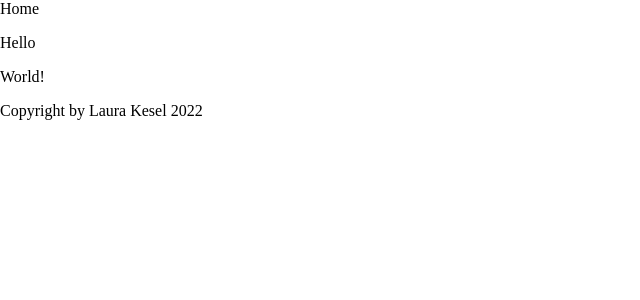
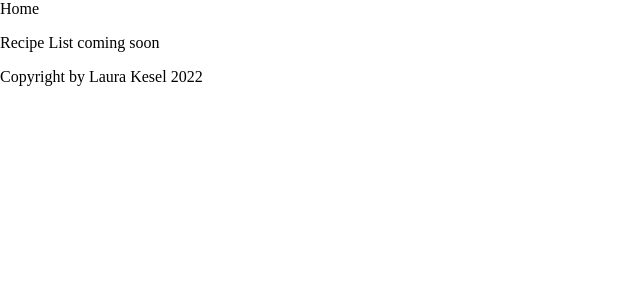
Before and after one commit to lkk95/plateplan2.0, a React (Create React App) app: page / in a window 1280 px wide. Shown: the top 300 px of the page, without its empty margins (0-640 px from the left). Built offline with nearby package versions, Linux system fonts and the light colour scheme.

Commit message:
add children prop to Layout and Home

```diff
--- a/src/app/modules/home/Home.js
+++ b/src/app/modules/home/Home.js
@@ -4,8 +4,7 @@ function Home (){
     return (
         <>
         <Layout>
-            <p>Hello</p>
-            <p>World!</p>
+            <p>Recipe List coming soon</p>
         </Layout>
         </>
     )
```
